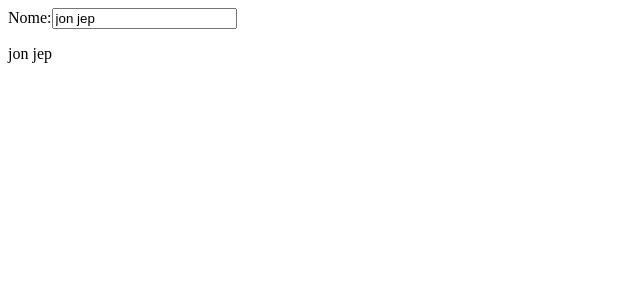
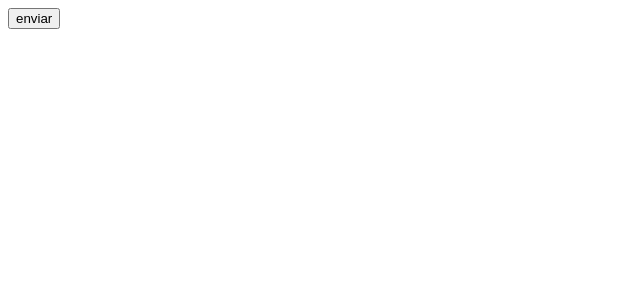
Before and after one commit to Wallacebarros/VUEJS, a Vue app in the folder myapp/: page / in a window 1280 px wide. Shown: the top 300 px of the page, without its empty margins (0-640 px from the left). Built offline with nearby package versions, Linux system fonts and the light colour scheme.

Commit message:
eventos e funções

```diff
--- a/myapp/src/App.vue
+++ b/myapp/src/App.vue
@@ -1,8 +1,8 @@
 <template>
   <div>
-    <label for="userName">Nome:</label>
-    <input type="text" v-model="name">
-    <p>{{name}}</p>
+    <button @click="click()">
+      enviar
+    </button>
   </div>
 </template>
 
@@ -12,9 +12,14 @@ export default {
   name: 'App',
   data() {
     return {
-      name:"jon jep"
+
     }
-  }
+  },
+  methods: {
+    click() {
+      window.alert("teste")
+    }
+  },
 }
 </script>
 
```
